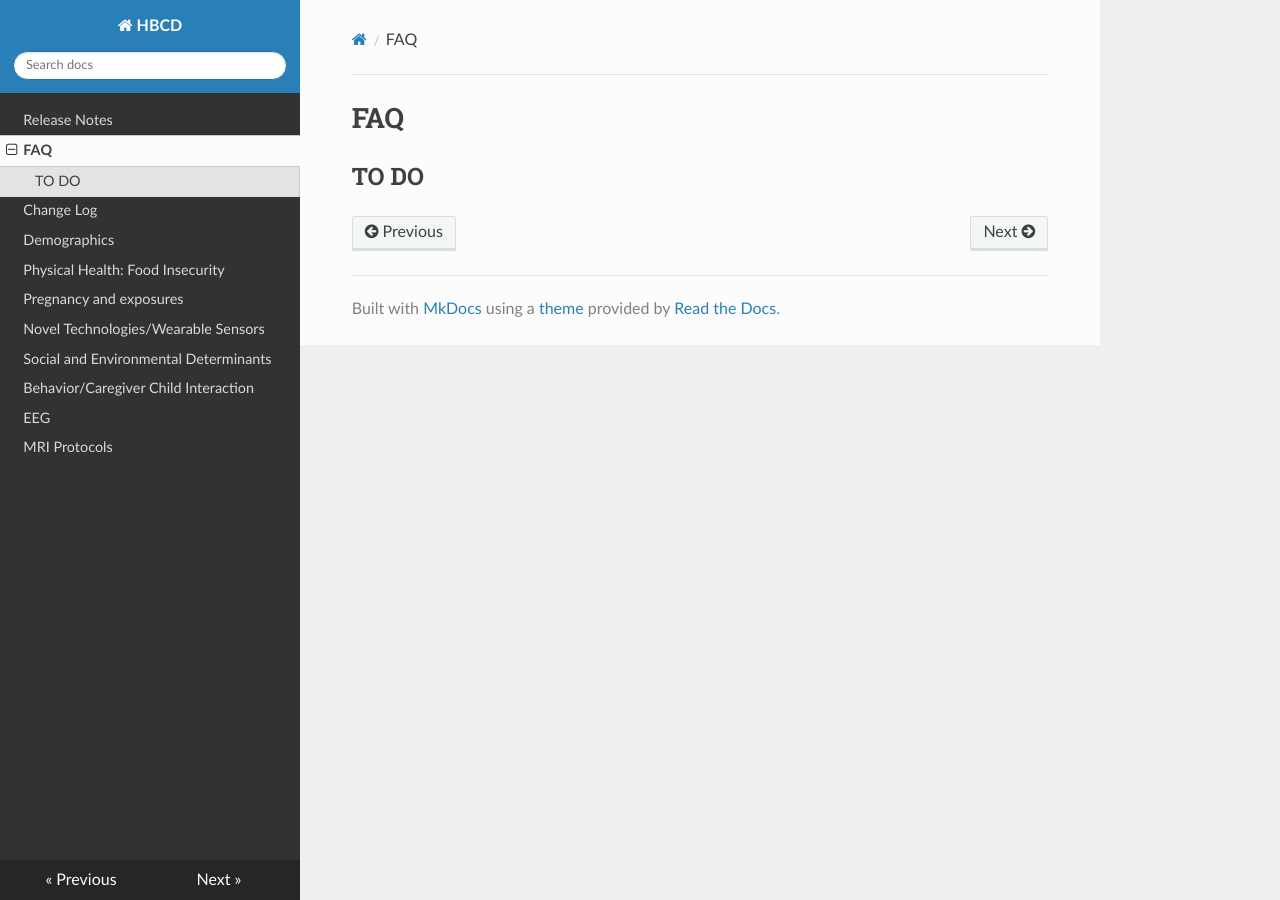
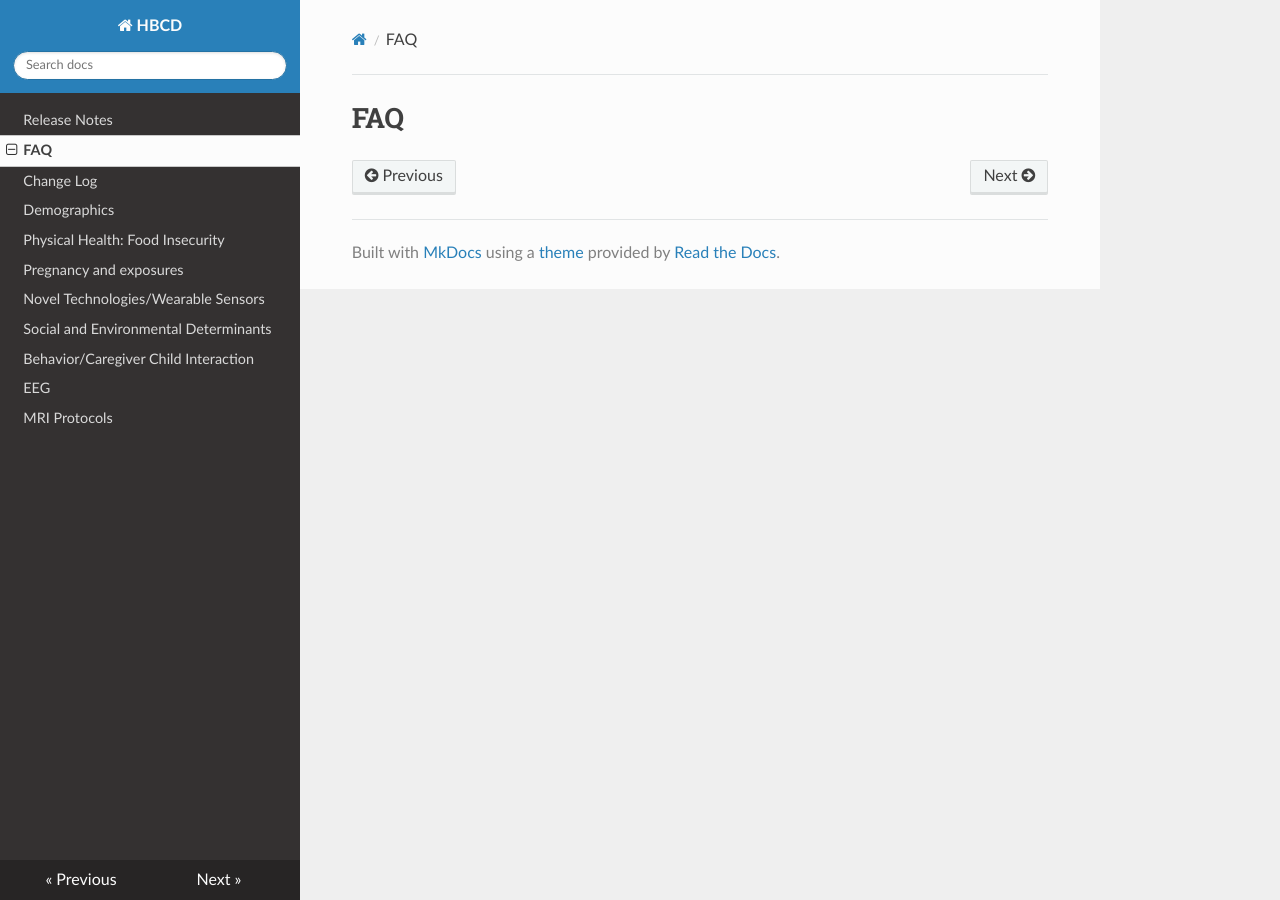
Before and after one commit to mattcieslak/hbcd-docs, an MkDocs documentation site: the page built from docs/faq.md, in a window 1280 px wide. Built offline with MkDocs 1.6.1, drawn with Linux system fonts in a browser that asks for light colours; nearby versions of some CDN libraries.

Commit message:
Update faq.md

```diff
--- a/docs/faq.md
+++ b/docs/faq.md
@@ -1,3 +1 @@
 # FAQ
-
-## TO DO
```
